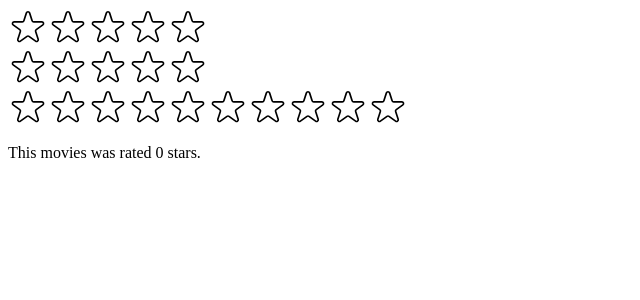
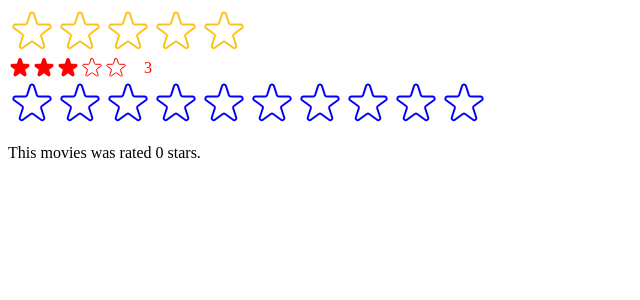
Before and after one commit to mjfru/react_review, a React (Vite) app in the folder react_projects/04usePopcorn/usePopcorn/: page / in a window 1280 px wide. Shown: the top 300 px of the page, without its empty margins (0-640 px from the left). Built offline with nearby package versions, Linux system fonts and the light colour scheme.

Commit message:
finish star rating component, allow for more props

```diff
--- a/react_projects/04usePopcorn/usePopcorn/src/components/utility_components/StarRating.jsx
+++ b/react_projects/04usePopcorn/usePopcorn/src/components/utility_components/StarRating.jsx
@@ -1,4 +1,5 @@
 import { useState } from "react";
+import PropTypes from "prop-types"
 
 // Styles
 const containerStyle = {
@@ -11,22 +12,46 @@
   display: "flex",
 };
 
-const textStyle = {
-  lineHeight: "1",
-  margin: "0",
-};
+// Instead of using TypeScript, we can use React's built-in PropTypes, which must be imported.
+StarRating.propTypes = {
+  // We have default values defined, so .isRequired is not necessary here
+  maxRating: PropTypes.number,
+  defaultRating: PropTypes.number,
+  color: PropTypes.string,
+  size: PropTypes.number,
+  messages: PropTypes.array,
+  className: PropTypes.string,
+  onSetRating: PropTypes.func,
+}
 
 // Giving the prop maxRating a default value
-export default function StarRating({ maxRating = 5 }) {
-  const [rating, setRating] = useState(0);
+// Giving the component more flexibility with more props
+export default function StarRating({
+  maxRating = 5,
+  color = "#fcc419",
+  size = 48,
+  className = "",
+  messages = [],
+  defaultRating = 0,
+  onSetRating,
+}) {
+  const [rating, setRating] = useState(defaultRating);
   const [tempRating, setTempRating] = useState(0);
 
   function handleRating(rating) {
     setRating(rating);
+    onSetRating(rating);
   }
 
+  const textStyle = {
+    lineHeight: "1",
+    margin: "0",
+    color,
+    fontSize: `${size / 1.5}px`,
+  };
+
   return (
-    <div style={containerStyle}>
+    <div style={containerStyle} className={className}>
       <div style={starContainerStyle}>
         {Array.from({ length: maxRating }, (_, i) => (
           <Star
@@ -35,23 +60,29 @@
             full={tempRating ? tempRating >= i + 1 : rating >= i + 1}
             onHoverIn={() => setTempRating(i + 1)}
             onHoverOut={() => setTempRating(0)}
+            color={color}
+            size={size}
           />
         ))}
       </div>
-      <p style={textStyle}>{tempRating || rating || ""}</p>
+      <p style={textStyle}>
+        {messages.length === maxRating
+          ? messages[tempRating ? tempRating - 1 : rating - 1]
+          : tempRating || rating || ""}
+      </p>
     </div>
   );
 }
 
-// Single Stars
-const starStyle = {
-  width: "40px",
-  height: "40px",
-  display: "block",
-  cursor: "pointer",
-};
+function Star({ onRate, full, onHoverIn, onHoverOut, color, size }) {
+  // Single Stars
+  const starStyle = {
+    width: `${size}px`,
+    height: `${size}px`,
+    display: "block",
+    cursor: "pointer",
+  };
 
-function Star({ onRate, full, onHoverIn, onHoverOut }) {
   return (
     <span
       role="button"
@@ -65,8 +96,8 @@
         <svg
           xmlns="http://www.w3.org/2000/svg"
           viewBox="0 0 20 20"
-          fill="#000"
-          stroke="#000"
+          fill={color}
+          stroke={color}
         >
           <path d="M9.049 2.927c.3-.921 1.603-.921 1.902 0l1.07 3.292a1 1 0 00.95.69h3.462c.969 0 1.371 1.24.588 1.81l-2.8 2.034a1 1 0 00-.364 1.118l1.07 3.292c.3.921-.755 1.688-1.54 1.118l-2.8-2.034a1 1 0 00-1.175 0l-2.8 2.034c-.784.57-1.838-.197-1.539-1.118l1.07-3.292a1 1 0 00-.364-1.118L2.98 8.72c-.783-.57-.38-1.81.588-1.81h3.461a1 1 0 00.951-.69l1.07-3.292z" />
         </svg>
@@ -75,7 +106,7 @@
           xmlns="http://www.w3.org/2000/svg"
           fill="none"
           viewBox="0 0 24 24"
-          stroke="#000"
+          stroke={color}
         >
           <path
             strokeLinecap="round"
```
